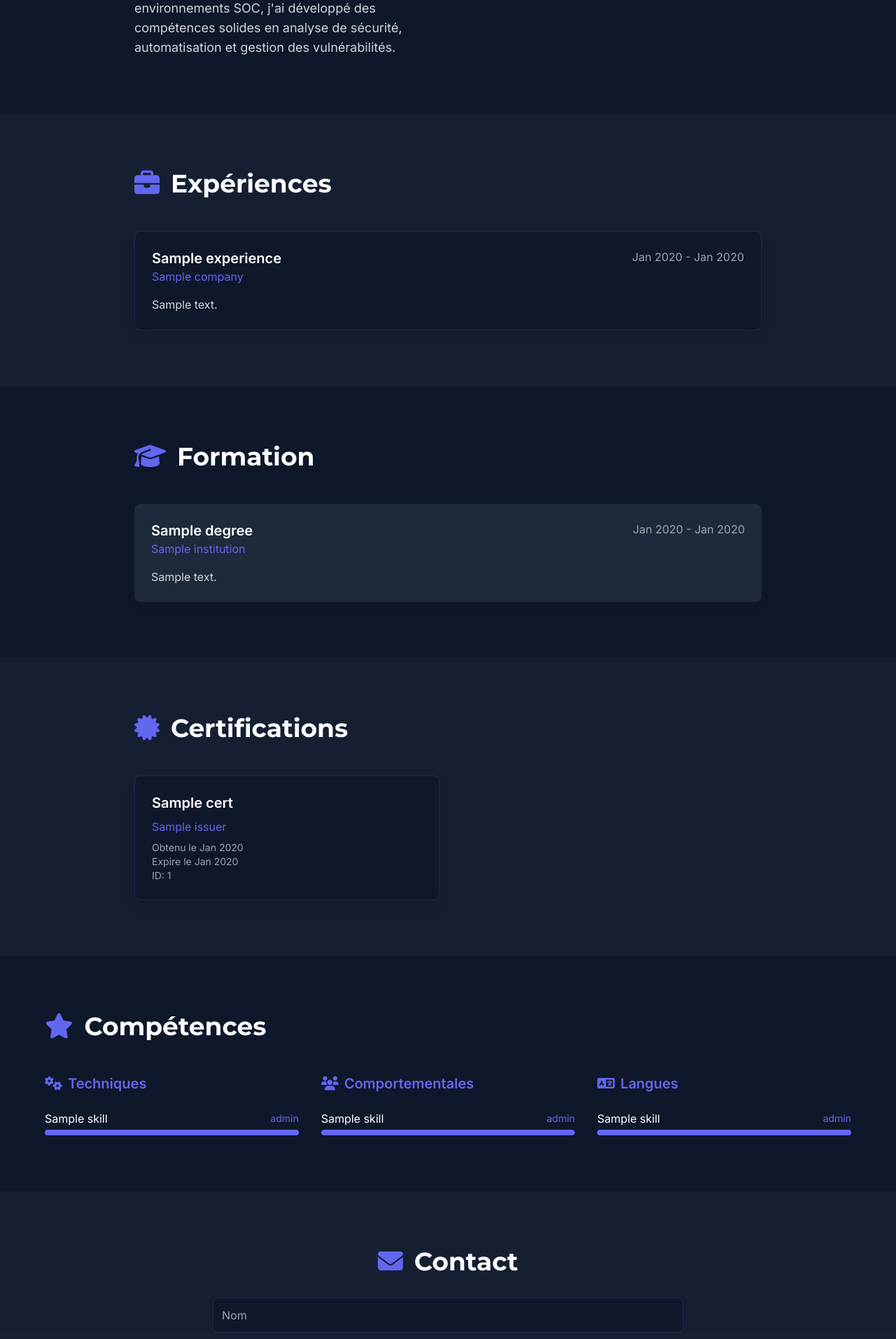
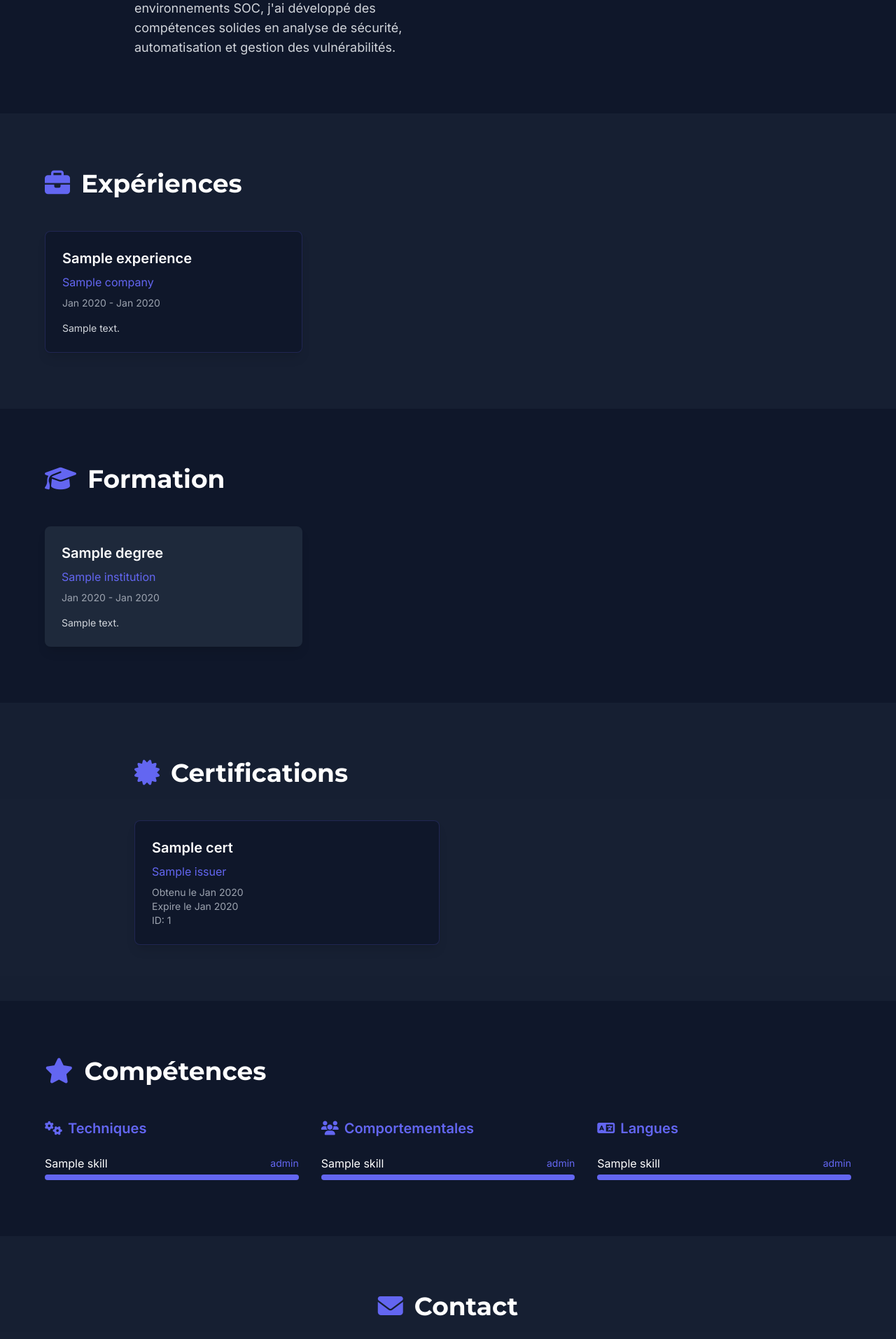
Before and after one commit to yarlhacker/portfolio-soc, a Django app: template templates/home.html in a window 1280 px wide. Shown: the part 1146-3059 px from the top of the page at 70% size. Run offline with Django 5.2, Linux system fonts and the light colour scheme; the template is opened without the code that fills it: most values are stand-ins (such as "Sample title", 1, 10 or a date in 2020); some libraries are stand-ins or nearby versions.

Commit message:
Modifier layout experiences et formation: 3 colonnes par ligne

```diff
--- a/templates/home.html
+++ b/templates/home.html
@@ -43,23 +43,19 @@
 </section>
 
 <section id="experience" class="py-20 px-4 bg-accent/50">
-    <div class="max-w-4xl mx-auto">
+    <div class="max-w-6xl mx-auto">
         <h2 class="text-3xl md:text-4xl font-bold text-white mb-12 flex items-center font-montserrat">
             <i class="fas fa-briefcase mr-4 text-primary"></i> Expériences
         </h2>
-        <div class="space-y-8">
+        <div class="grid md:grid-cols-3 gap-6">
             {% for experience in experiences %}
             <div class="bg-secondary p-6 rounded-lg border border-primary/20 shadow-lg hover:shadow-xl transition-shadow card-hover">
-                <div class="flex flex-col md:flex-row md:justify-between md:items-start mb-4">
-                    <div>
-                        <h3 class="text-xl font-semibold text-white">{{ experience.title }}</h3>
-                        <p class="text-primary">{{ experience.company }}</p>
-                    </div>
-                    <p class="text-gray-400 mt-2 md:mt-0">
-                        {{ experience.start_date|date:"M Y" }} - {% if experience.end_date %}{{ experience.end_date|date:"M Y" }}{% else %}Présent{% endif %}
-                    </p>
-                </div>
-                <p class="text-gray-300">{{ experience.description }}</p>
+                <h3 class="text-xl font-semibold text-white mb-2">{{ experience.title }}</h3>
+                <p class="text-primary mb-2">{{ experience.company }}</p>
+                <p class="text-gray-400 text-sm mb-4">
+                    {{ experience.start_date|date:"M Y" }} - {% if experience.end_date %}{{ experience.end_date|date:"M Y" }}{% else %}Présent{% endif %}
+                </p>
+                <p class="text-gray-300 text-sm">{{ experience.description }}</p>
             </div>
             {% empty %}
             <p class="text-gray-400">Aucune expérience pour le moment.</p>
@@ -69,24 +65,20 @@
 </section>
 
 <section id="education" class="py-20 px-4">
-    <div class="max-w-4xl mx-auto">
+    <div class="max-w-6xl mx-auto">
         <h2 class="text-3xl md:text-4xl font-bold text-white mb-12 flex items-center font-montserrat">
             <i class="fas fa-graduation-cap mr-4 text-primary"></i> Formation
         </h2>
-        <div class="space-y-8">
+        <div class="grid md:grid-cols-3 gap-6">
             {% for education in educations %}
             <div class="bg-accent p-6 rounded-lg shadow-lg hover:shadow-xl transition-shadow card-hover">
-                <div class="flex flex-col md:flex-row md:justify-between md:items-start mb-4">
-                    <div>
-                        <h3 class="text-xl font-semibold text-white">{{ education.degree }}</h3>
-                        <p class="text-primary">{{ education.institution }}</p>
-                    </div>
-                    <p class="text-gray-400 mt-2 md:mt-0">
-                        {{ education.start_date|date:"M Y" }} - {% if education.end_date %}{{ education.end_date|date:"M Y" }}{% else %}En cours{% endif %}
-                    </p>
-                </div>
+                <h3 class="text-xl font-semibold text-white mb-2">{{ education.degree }}</h3>
+                <p class="text-primary mb-2">{{ education.institution }}</p>
+                <p class="text-gray-400 text-sm mb-4">
+                    {{ education.start_date|date:"M Y" }} - {% if education.end_date %}{{ education.end_date|date:"M Y" }}{% else %}En cours{% endif %}
+                </p>
                 {% if education.description %}
-                <p class="text-gray-300">{{ education.description }}</p>
+                <p class="text-gray-300 text-sm">{{ education.description }}</p>
                 {% endif %}
             </div>
             {% empty %}
```
